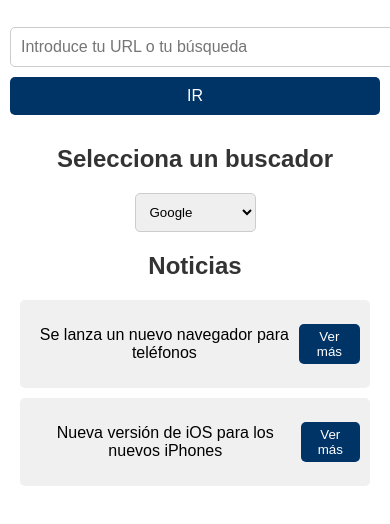
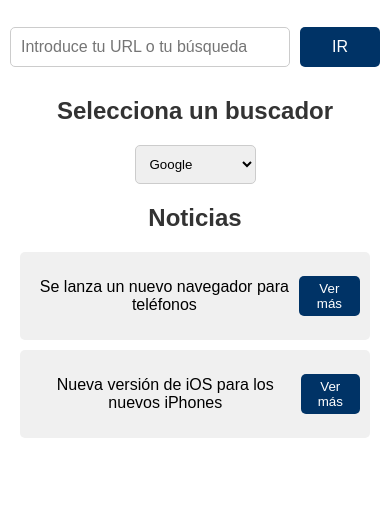
Before and after one commit to Martin-Apps-es/martin-browser, a plain HTML site: page index.html in a window 390 px wide. Shown: the part 60-584 px from the top of the page. Drawn offline with Linux system fonts and the light colour scheme.

Commit message:
Update index.html

```diff
--- a/index.html
+++ b/index.html
@@ -25,12 +25,10 @@ h2 {
     /* Contenedor principal para barra de búsqueda */
     .search-bar {
       display: flex;
-  width: 100%; /* Ocupa todo el ancho */
-  margin: 0; /* Sin márgenes */
-  padding: 0; /* Sin relleno */
-  gap: 10px; /* Espacio entre input y botón */
-  box-sizing: border-box;
-  padding: 10px; /* Espacio interno para mantener consistencia */
+      width: 100%; /* Ocupa todo el ancho de la pantalla */
+      padding: 10px; /* Espaciado interno */
+      gap: 10px; /* Separación entre el input y el botón */
+      box-sizing: border-box; /* Incluye el padding en el cálculo del ancho */
     }
 
     #searchInput {
@@ -39,6 +37,7 @@ h2 {
       border: 1px solid #ccc;
       border-radius: 5px; /* Bordes redondeados */
       font-size: 16px;
+      box-sizing: border-box; /* Evita desbordamientos al ajustar tamaño */
     }
 
     #searchBtn {
@@ -49,6 +48,7 @@ h2 {
       border-radius: 5px; /* Bordes redondeados */
       cursor: pointer;
       font-size: 16px;
+      white-space: nowrap; /* Evita que el texto se corte en dos líneas */
     }
 
     #searchBtn:hover {
@@ -97,16 +97,16 @@ h2 {
     /* Responsividad */
     @media (max-width: 600px) {
       .search-bar {
-    flex-direction: column; /* Input y botón en columnas */
-    gap: 10px; /* Espacio entre filas */
+        flex-wrap: nowrap; /* Evita que los elementos salten a la siguiente línea */
+        justify-content: space-between; /* Asegura que el input y botón ocupen su lugar */
       }
 
       #searchInput {
-    width: 100%; /* Input ocupa todo el ancho */
+        width: calc(100% - 90px); /* Calcula el ancho del input para dejar espacio al botón */
       }
 
       #searchBtn {
-    width: 100%; /* Botón ocupa todo el ancho */
+        width: 80px; /* Tamaño fijo para el botón en pantallas pequeñas */
       }
     }
   </style>
```
Lines whose indentation alone changed are shown as unchanged.
